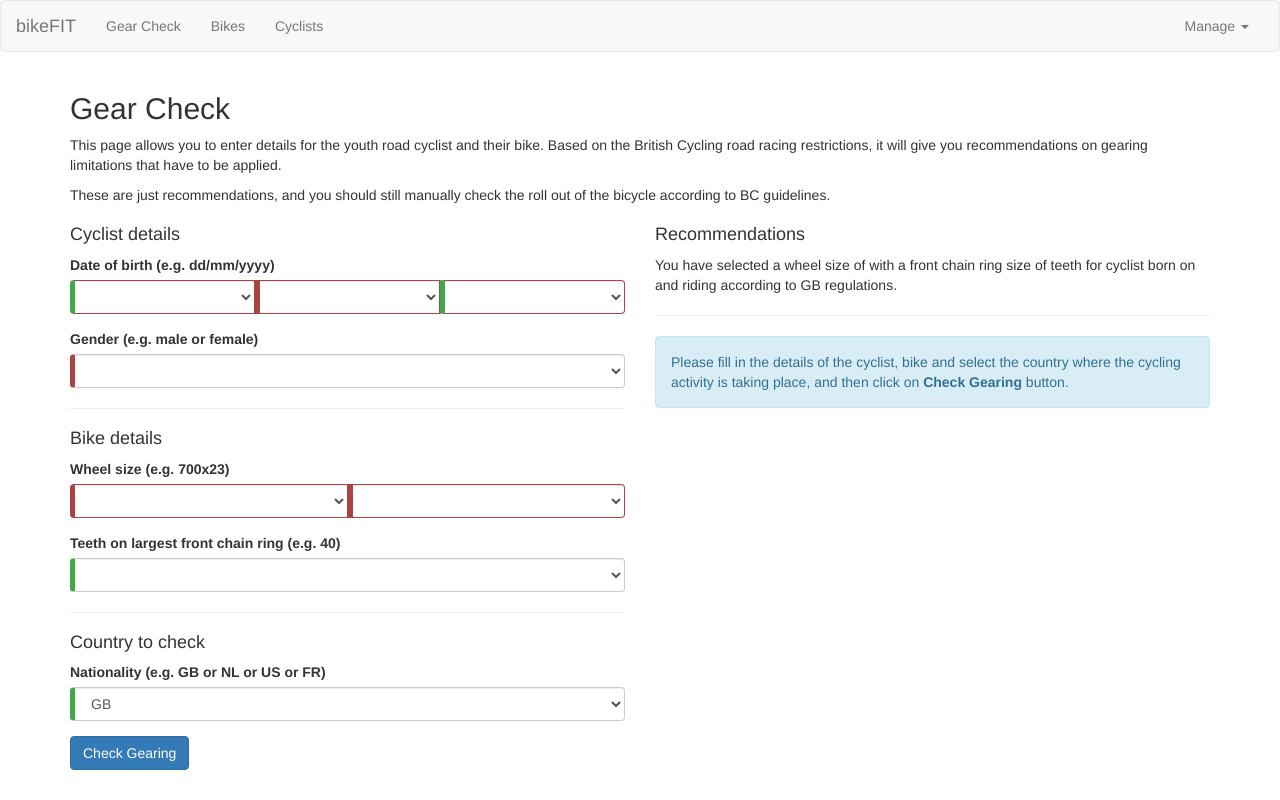
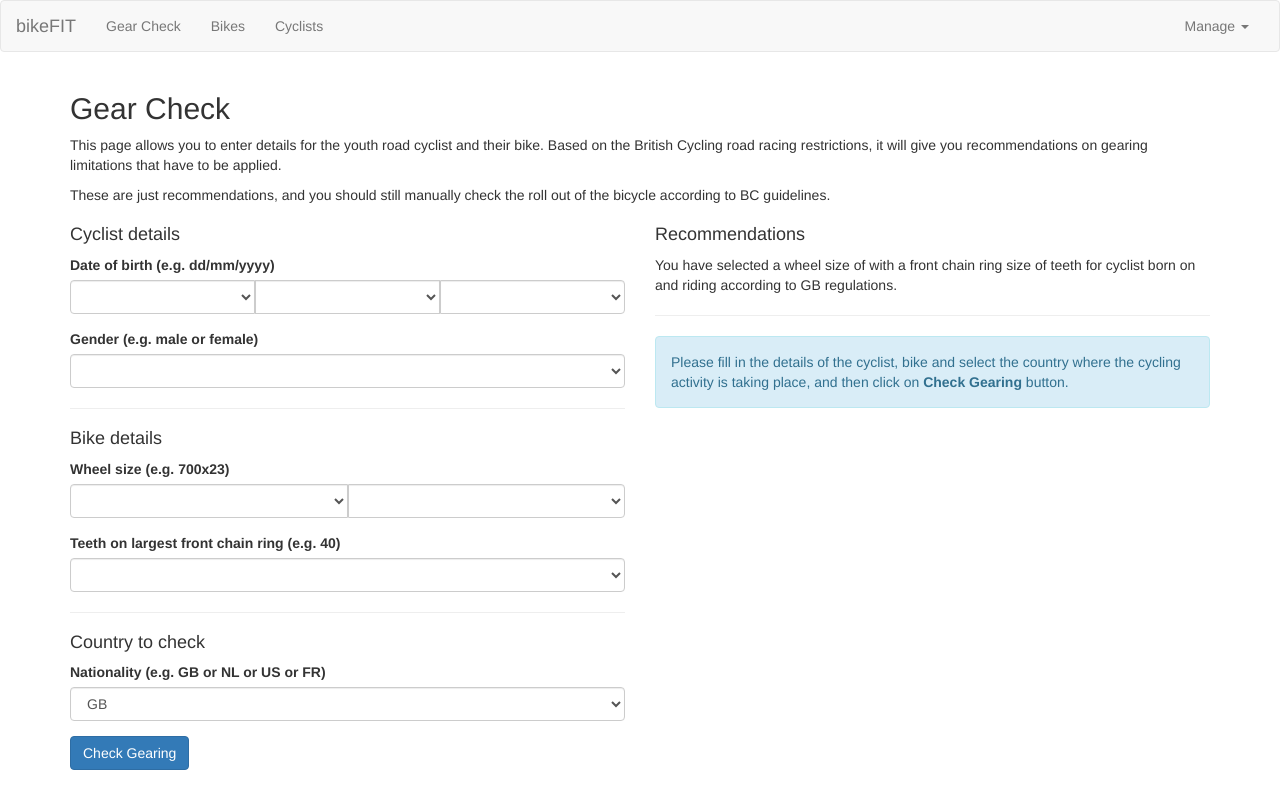
Before and after one commit to pgmoir/bikefit, an Angular app: page / in a window 1280 px wide. Built offline with nearby package versions, Linux system fonts and the light colour scheme; what ng2-datepicker would draw is missing.

Commit message:
Remove required and add dirty flags to gear check form and components

```diff
--- a/src/app/bikes/bike-list/bike-item/bike-item.component.ts
+++ b/src/app/bikes/bike-list/bike-item/bike-item.component.ts
@@ -1,4 +1,6 @@
-import { Component, OnInit } from '@angular/core';
+import { Component, OnInit, Input, EventEmitter, Output } from '@angular/core';
+
+import { Bike } from './../../../shared/models/bike.model';
 
 @Component({
   selector: 'app-bike-item',
@@ -7,9 +9,16 @@ import { Component, OnInit } from '@angular/core';
 })
 export class BikeItemComponent implements OnInit {
 
+  @Input() bike: Bike;
+  @Output() bikeSelected = new EventEmitter<void>();
+
   constructor() { }
 
   ngOnInit() {
   }
 
+  onSelected() {
+    this.bikeSelected.emit();
+  }
+
 }
--- a/src/app/common/date-control/date-control.component.html
+++ b/src/app/common/date-control/date-control.component.html
@@ -1,11 +1,11 @@
-<div class="input-group" [ngClass]="{ 'has-error': !valid }">
-  <select [(ngModel)]="day" class="form-control" required (change)="onSelect()">
+<div class="input-group" [ngClass]="{ 'has-error': !valid && dirty }">
+  <select [(ngModel)]="day" class="form-control" (change)="onSelect()">
     <option *ngFor="let dd of days" [ngValue]="dd">{{dd}}</option>
   </select>
-  <select [(ngModel)]="month" class="form-control" required (change)="onSelect()">
+  <select [(ngModel)]="month" class="form-control" (change)="onSelect()">
     <option *ngFor="let mm of months" [ngValue]="mm">{{mm}}</option>
   </select>
-  <select [(ngModel)]="year" class="form-control" required (change)="onSelect()">
+  <select [(ngModel)]="year" class="form-control" (change)="onSelect()">
     <option *ngFor="let yy of years" [ngValue]="yy">{{yy}}</option>
   </select>
 </div>
--- a/src/app/common/date-control/date-control.component.ts
+++ b/src/app/common/date-control/date-control.component.ts
@@ -15,6 +15,7 @@ export class DateControlComponent implements OnInit, OnChanges {
   @Output() dateChanged = new EventEmitter<number>();
 
   valid = false;
+  dirty = false;
 
   days: number[] = [1, 2, 3, 4, 5, 6, 7, 8, 9, 10, 11, 12, 13, 14, 15, 16, 17, 18, 19, 20, 21, 22, 23, 24, 25, 26, 27, 28, 29, 30, 31];
   months: string[] = ['January', 'February', 'March', 'April', 'May', 'June', 'July', 'August', 'September', 'October', 'November', 'December'];
@@ -47,6 +48,8 @@ export class DateControlComponent implements OnInit, OnChanges {
     const month = this.month ? this.months.indexOf(this.month) + 1 : 0;
     const day = this.day ? this.day : 0;
 
+    this.dirty = (day > 0 && month > 0 && year > 0);
+
     const dateValue = year * 10000 + month * 100 + day;
 
     const minDateValue = this.yearMin * 10000 + 101;
--- a/src/app/common/wheel-size/wheel-size.component.html
+++ b/src/app/common/wheel-size/wheel-size.component.html
@@ -1,8 +1,8 @@
-<div class="input-group" [ngClass]="{ 'has-error': !valid }">
-    <select [(ngModel)]="rim" class="form-control" required (change)="onRimSelected()">
+<div class="input-group" [ngClass]="{ 'has-error': !valid && dirty }">
+    <select [(ngModel)]="rim" class="form-control" (change)="onRimSelected()">
       <option *ngFor="let r of rims" [ngValue]="r">{{r}}</option>
     </select>
-    <select [(ngModel)]="tyre" class="form-control" required (change)="onTyreSelected()">
+    <select [(ngModel)]="tyre" class="form-control" (change)="onTyreSelected()">
       <option *ngFor="let t of tyres" [ngValue]="t">{{t}}</option>
     </select>
   </div>
--- a/src/app/common/wheel-size/wheel-size.component.ts
+++ b/src/app/common/wheel-size/wheel-size.component.ts
@@ -14,6 +14,7 @@ export class WheelSizeComponent implements OnInit, OnChanges {
   @Output() tyreChanged = new EventEmitter<string>();
 
   valid = false;
+  dirty = false;
 
   rims: string[] = [
     '28inch', '27inch', '700c/29er', '650b/27.5', '650c', '26inch mtb', '24inch S5', '24inch E6',
@@ -52,6 +53,7 @@ export class WheelSizeComponent implements OnInit, OnChanges {
   private setWheelSizeIsValid() {
     const rimValid = this.rim && this.rim.length > 0;
     const tyreValid = this.tyre && this.tyre.length > 0;
+    this.dirty = rimValid || tyreValid;
     this.valid = rimValid && tyreValid;
   }
 }
--- a/src/app/gear-check/gear-check-bike/gear-check-bike.component.html
+++ b/src/app/gear-check/gear-check-bike/gear-check-bike.component.html
@@ -5,7 +5,7 @@
 </div>
 <div class="form-group">
   <label for="largestChainRing">Teeth on largest front chain ring (e.g. 40)</label>
-  <select [(ngModel)]="bike.largestChainRing" class="form-control" required>
+  <select [(ngModel)]="bike.largestChainRing" class="form-control">
     <option *ngFor="let cr of chainRingSizes" [ngValue]="cr">{{cr}}</option>
   </select>
 </div>
--- a/src/app/gear-check/gear-check-cyclist/gear-check-cyclist.component.html
+++ b/src/app/gear-check/gear-check-cyclist/gear-check-cyclist.component.html
@@ -5,7 +5,7 @@
 </div>
 <div class="form-group">
   <label for="gender">Gender (e.g. male or female)</label>
-  <select [(ngModel)]="cyclist.gender" class="form-control" required>
+  <select [(ngModel)]="cyclist.gender" class="form-control">
     <option *ngFor="let g of genders" [ngValue]="g">{{g}}</option>
   </select>
 </div>
--- a/src/app/gear-check/gear-check.component.html
+++ b/src/app/gear-check/gear-check.component.html
@@ -13,7 +13,7 @@
     <h4>Country to check</h4>
     <div class="form-group">
       <label for="engineCategory">Nationality (e.g. GB or NL or US or FR)</label>
-      <select [(ngModel)]="engineCategory" class="form-control" required>
+      <select [(ngModel)]="engineCategory" class="form-control">
         <option *ngFor="let ec of engineCategories" [ngValue]="ec">{{ec}}</option>
       </select>
     </div>
```
